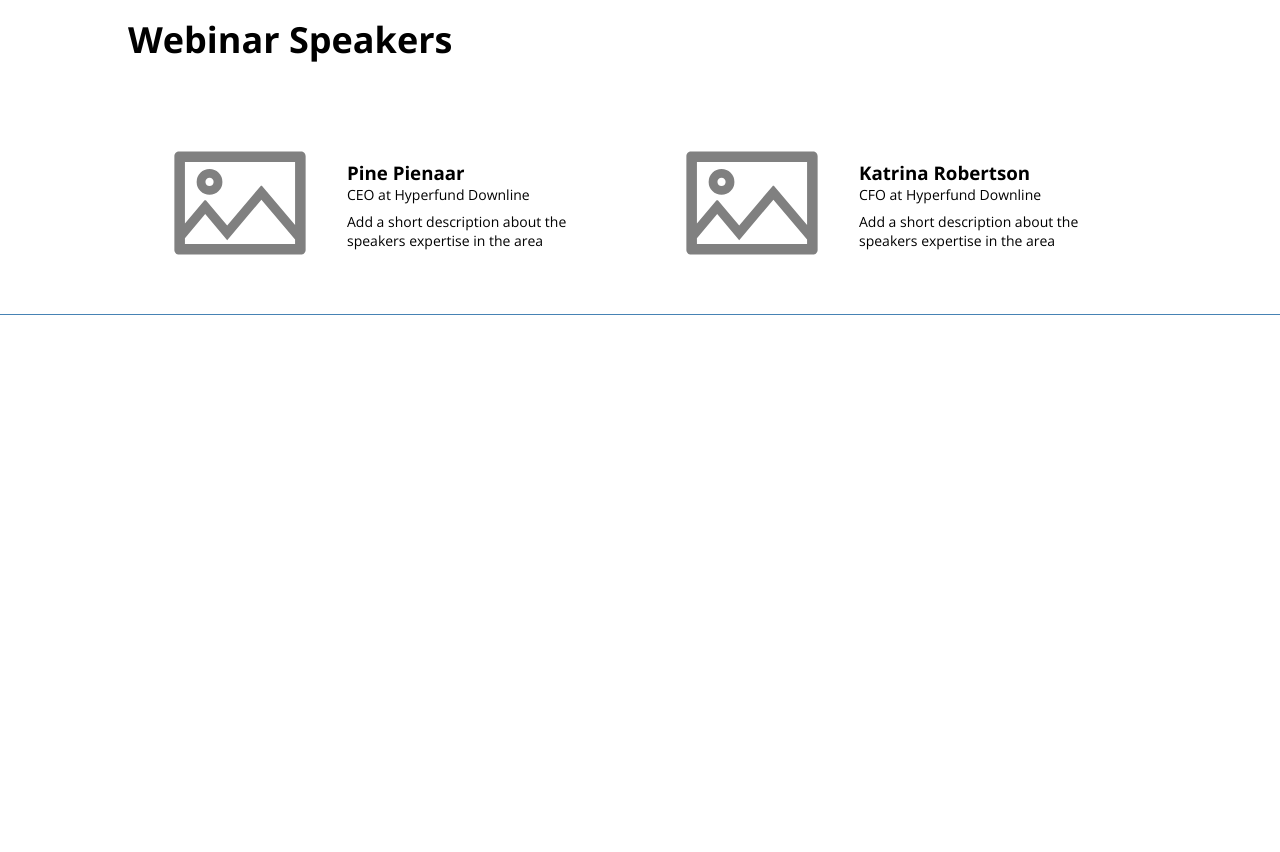
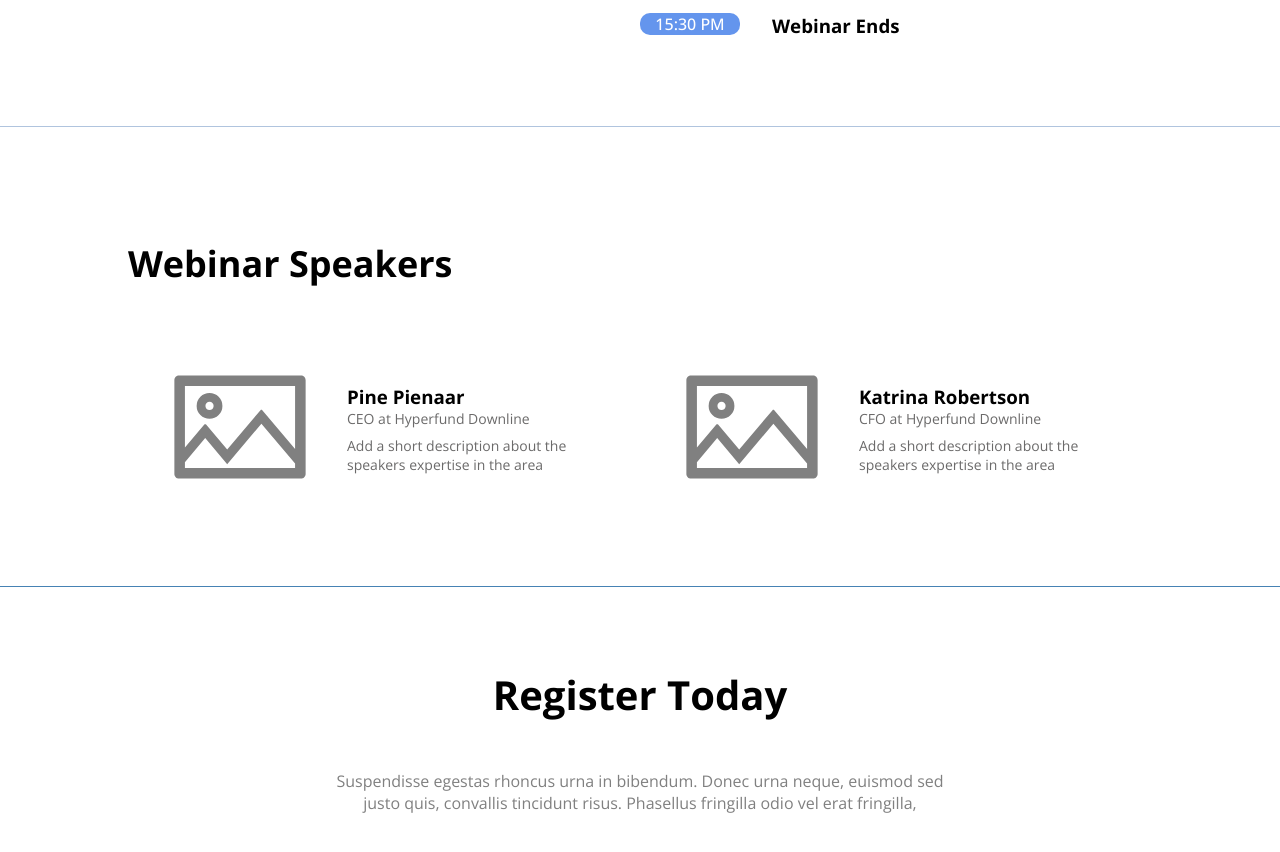
Before and after one commit to Regtables/hyperfund-landing-page, a React (Create React App) app: page / in a window 1280 px wide. Shown: the part 1940-2792 px from the top of the page. Before the commit the page ends 2255 px from the top, so only its background shows below. Built offline with nearby package versions, Linux system fonts and the light colour scheme.

Commit message:
completed CTA and Footer sections

```diff
--- a/src/App.css
+++ b/src/App.css
@@ -15,7 +15,7 @@ a{
 }
 
 .section__padding{
-  padding: 2rem 8rem;
+  padding: 5rem 8rem;
 }
 
 p{
--- a/src/Components/speaker/speaker.css
+++ b/src/Components/speaker/speaker.css
@@ -14,6 +14,10 @@
   width: 50%;
 }
 
+.hyperfund__speaker-right p {
+  color: rgb(107, 106, 106);
+}
+
 .hyperfund__speaker-right_title{
   margin-bottom: 0.5rem;
 }
--- a/src/Containers/CTABig/CTABig.css
+++ b/src/Containers/CTABig/CTABig.css
@@ -0,0 +1,38 @@
+.hyperfund__cta{
+  border-bottom: rgb(201, 198, 198) solid 1px;
+}
+.hyperfund__cta-heading{
+  display: flex;
+  justify-content: center;
+  margin-bottom: 3rem;
+}
+
+.hyperfund__cta-heading h2{
+  font-size: 40px;
+}
+
+.hyperfund__cta-content_text{
+  display: flex;
+  justify-content: center;
+  text-align: center;
+  margin-bottom: 3rem;
+}
+
+.hyperfund__cta-content_text p{
+  width: 60%;
+  color: gray;
+}
+
+.hyperfund__cta-content_btn{
+  display: flex;
+  justify-content: center;
+}
+
+.hyperfund__cta-content_btn p {
+  padding: 1rem 2.5rem;
+  background: cornflowerblue;
+  border-radius: 5px;
+  color: #fff;
+  text-transform: uppercase;
+  cursor: pointer;
+}
--- a/src/Containers/CTABig/CTABig.js
+++ b/src/Containers/CTABig/CTABig.js
@@ -4,8 +4,18 @@ import './CTABig.css'
 
 const CTABig = () => {
   return (
-    <div>
-
+    <div className = 'hyperfund__cta section__padding'>
+        <div className = 'hyperfund__cta-heading'>
+            <h2>Register Today</h2>
+        </div>
+        <div className = 'hyperfund__cta-content'>
+            <div className = 'hyperfund__cta-content_text'>
+                <p>Suspendisse egestas rhoncus urna in bibendum. Donec urna neque, euismod sed justo quis, convallis tincidunt risus. Phasellus fringilla odio vel erat fringilla, </p>
+            </div>
+            <div className = 'hyperfund__cta-content_btn'>
+                <p>Register Now</p>
+            </div>
+        </div>
     </div>
   )
 }
--- a/src/Containers/footer/Footer.js
+++ b/src/Containers/footer/Footer.js
@@ -4,8 +4,14 @@ import './footer.css'
 
 const Footer = () => {
   return (
-    <div>
-
+    <div className = 'hyperfund__footer section__padding'>
+        <div className = 'hyperfund__footer-top'>
+            <p id = 'first'>Terms of Service</p>
+            <p>Privacy Policy</p>
+        </div>
+        <div className = 'hyperfund__footer-bottom'>
+            <p>Ⓒ Hyperfund Downline, 2022</p>
+        </div>
     </div>
   )
 }
--- a/src/Containers/footer/footer.css
+++ b/src/Containers/footer/footer.css
@@ -0,0 +1,18 @@
+.hyperfund__footer{
+  display: flex;
+  flex-direction: column;
+  align-items: center;
+}
+
+.hyperfund__footer p{
+  color: gray;
+}
+
+.hyperfund__footer-top{
+  display: flex;
+  margin-bottom: 1rem;
+}
+
+#first{
+  margin-right: 1rem;
+}
--- a/src/Containers/speakers/speakers.css
+++ b/src/Containers/speakers/speakers.css
@@ -3,7 +3,7 @@
 }
 
 .hyperfund__speakers-heading{
-  margin-top: 3rem;
+  margin-top: 2rem;
   margin-bottom: 4rem;
 }
 
```
